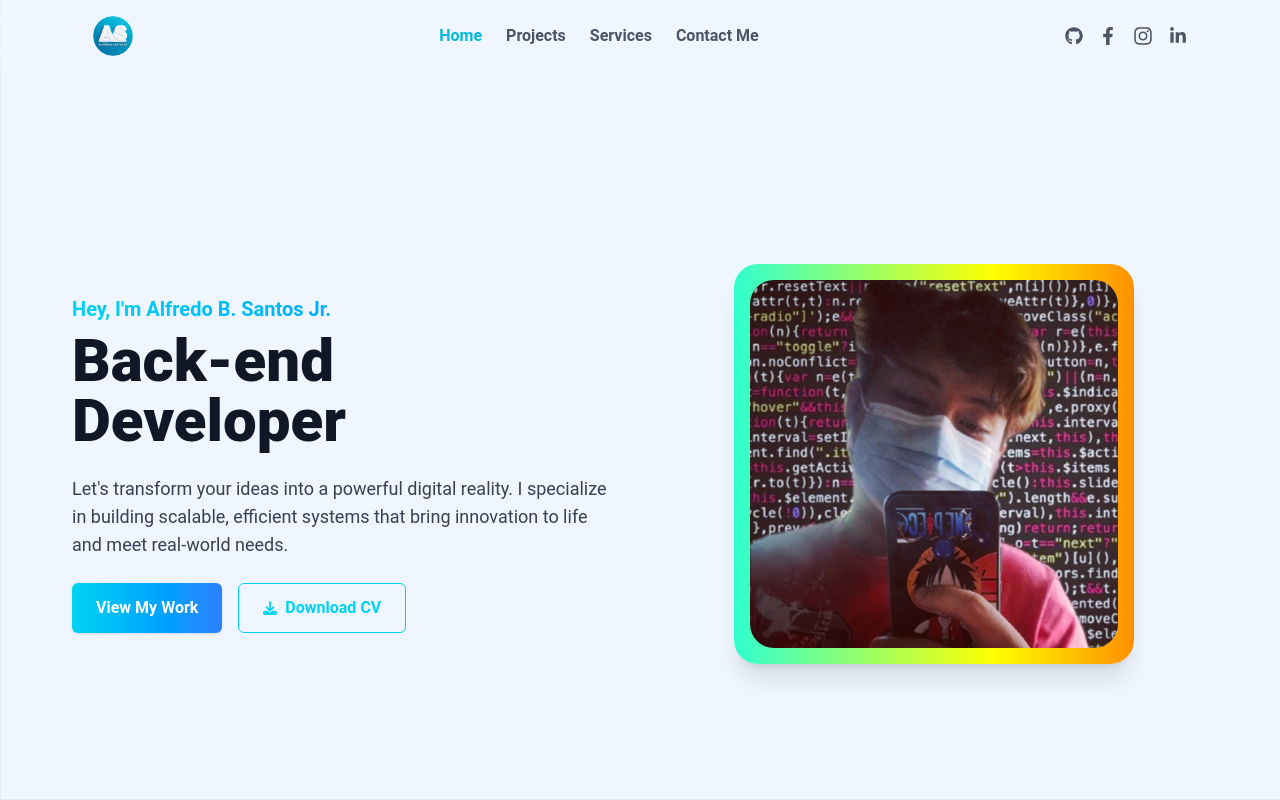
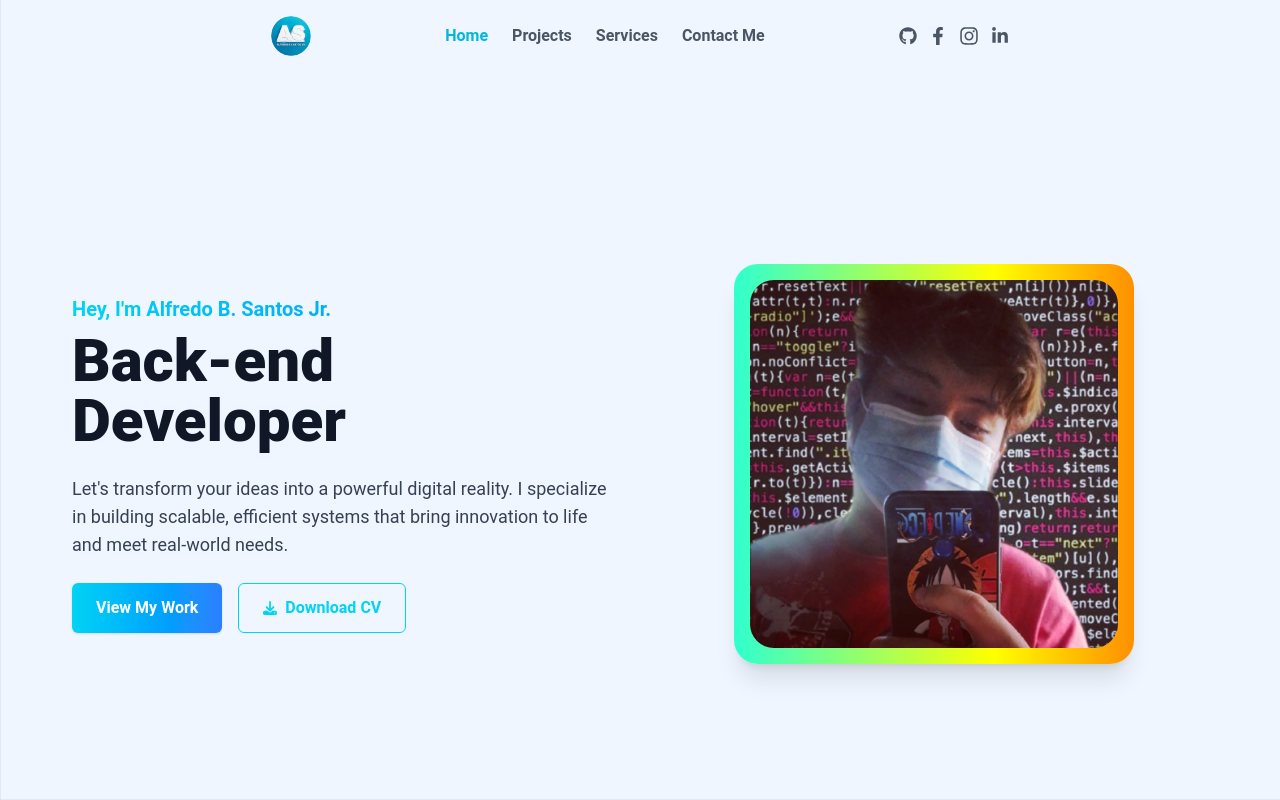
Before and after one commit to AlfredoSantos20/my-portfolio, a React (Vite) app: page / in a window 1280 px wide. Shown: the top 800 px of the page. Built offline with nearby package versions, Linux system fonts and the light colour scheme; no server answers.

Commit message:
some changes

```diff
--- a/src/pages/Navbar/Navbar.jsx
+++ b/src/pages/Navbar/Navbar.jsx
@@ -87,9 +87,9 @@ const Navbar = () => {
             : 'none',
         }}
         transition={{ type: 'spring', stiffness: 200, damping: 30 }}
-        className="hidden md:flex fixed top-0 left-1/2 transform -translate-x-1/2 z-50 items-center justify-center px-8 py-4 bg-blue-50/30 backdrop-blur-md"
+        className="hidden md:flex fixed top-0 left-1/2 transform -translate-x-1/2 z-50 items-center justify-center px-8 py-4 bg-blue-50/30 backdrop-blur-md w-full max-w-[850px]"
       >
-        <div className="flex items-center justify-between w-[90%] mx-auto gap-6">
+       <div className="flex flex-wrap items-center justify-between w-full px-4 sm:px-6 gap-4 sm:gap-6 max-w-[850px] mx-auto">
           <div className="flex-shrink-0">
             <img
               src="/assets/images/mylogs.png"
@@ -98,7 +98,7 @@ const Navbar = () => {
             />
           </div>
 
-          <div className="space-x-6 text-center">
+          <div className="flex flex-wrap justify-center gap-4 sm:gap-6">
             <a href="#home" className={linkClass('home')}>
               Home
             </a>
@@ -113,7 +113,7 @@ const Navbar = () => {
             </a>
           </div>
 
-          <div className="flex items-center space-x-4 text-gray-600">
+          <div className="flex items-center gap-3 text-gray-600 flex-wrap justify-center">
             <a
               href={githubURL}
               target="_blank"
@@ -130,7 +130,12 @@ const Navbar = () => {
             >
               <FaFacebookF size={18} />
             </a>
-            <a href={instagramURL} target="_blank" rel="noopener noreferrer">
+            <a
+              href={instagramURL}
+              target="_blank"
+              rel="noopener noreferrer"
+              className="hover:text-cyan-500"
+            >
               <FaInstagram size={20} />
             </a>
             <a
```
